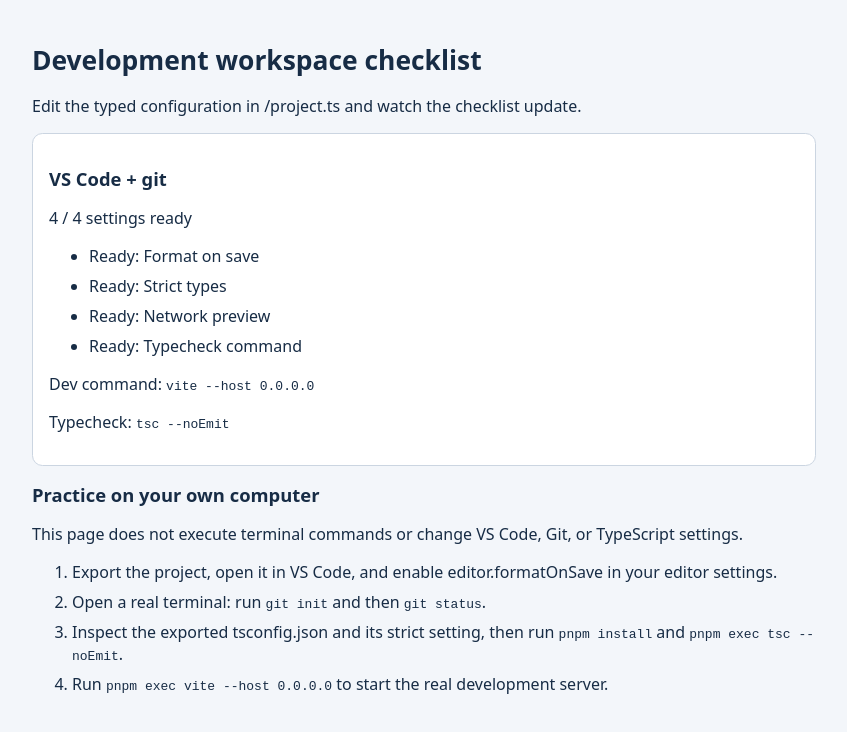
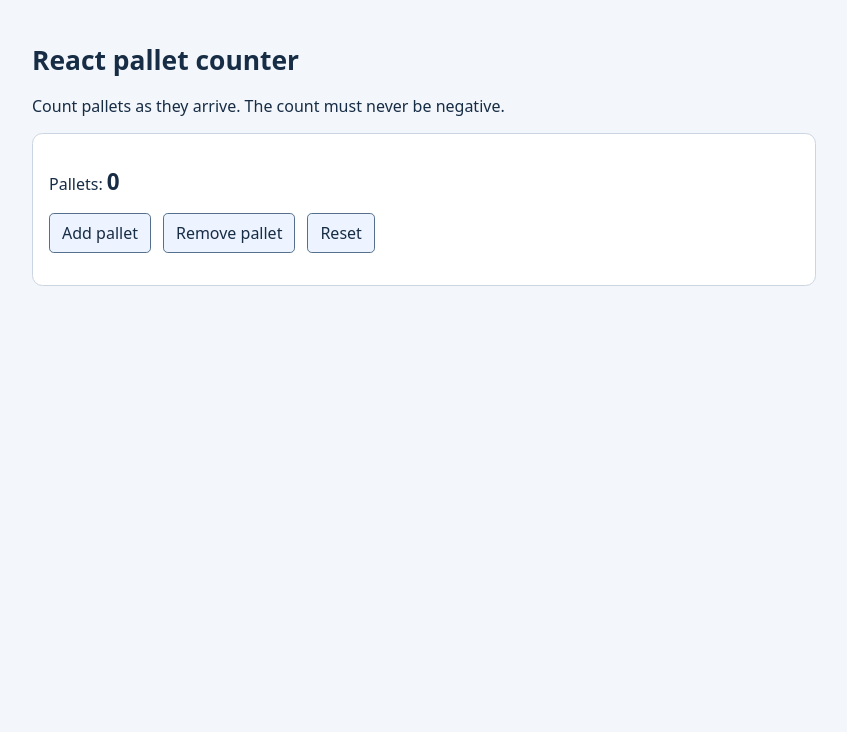
Before and after one commit to adam-zielonka/frontend-tutorial, a React (Vite) app: page / in a window 1280 px wide. Shown: the top 732 px of the page, without its empty margins (216-1063 px from the left). Built offline with nearby package versions, Linux system fonts and the light colour scheme.

Commit message:
React state and events: start (lesson-03-react-basics-start-v1)

```diff
--- a/import-draft.mjs
+++ b/import-draft.mjs
@@ -1,7 +1,7 @@
 import {readFileSync,writeFileSync} from 'node:fs';
 const draft = JSON.parse(readFileSync(process.argv[2], 'utf8'));
-if (draft.lesson !== "02-development-tools") throw Error('This download belongs to another lesson');
-const allowed = ["/App.tsx","/project.ts","/styles.css"];
+if (draft.lesson !== "03-react-basics") throw Error('This download belongs to another lesson');
+const allowed = ["/App.tsx","/styles.css"];
 for (const name of allowed) {
   if (typeof draft.files?.[name] !== 'string') throw Error('Missing file: ' + name);
 }
--- a/package.json
+++ b/package.json
@@ -1,5 +1,5 @@
 {
-  "name": "frontend-02-development-tools",
+  "name": "frontend-03-react-basics",
   "version": "1.0.0",
   "private": true,
   "type": "module",
--- a/src/App.tsx
+++ b/src/App.tsx
@@ -1,29 +1,20 @@
-import { project } from './project';
+import { useState } from 'react';
 import './styles.css';
 
 export default function App() {
-  const checks = [
-    { label: 'Format on save', ready: project.formatOnSave },
-    { label: 'Strict types', ready: project.strict },
-    { label: 'Network preview', ready: project.scripts.dev === 'vite --host 0.0.0.0' },
-    { label: 'Typecheck command', ready: project.scripts.typecheck === 'tsc --noEmit' },
-  ];
+  const [count, setCount] = useState(0);
   return <main>
-    <h1>Development workspace checklist</h1>
-    <p>Edit the typed configuration in /project.ts and watch the checklist update.</p>
-    <section><h2>{project.editor} + {project.versionControl}</h2>
-      <p>{checks.filter(check => check.ready).length} / {checks.length} settings ready</p>
-      <ul>{checks.map(check => <li key={check.label}>{check.ready ? 'Ready' : 'To configure'}: {check.label}</li>)}</ul>
-      <p>Dev command: <code>{project.scripts.dev}</code></p>
-      <p>Typecheck: <code>{project.scripts.typecheck || '(not configured)'}</code></p>
+    <h1>React pallet counter</h1>
+    <p>Count pallets as they arrive. The count must never be negative.</p>
+    <section aria-label="Pallet counter">
+      <p>Pallets: <output aria-live="polite">{count}</output></p>
+      <div className="controls">
+        <button onClick={() => setCount(current => current + 1)}>Add pallet</button>
+        {/* TODO: subtract using a functional update; disable this button at zero. */}
+        <button onClick={() => {}}>Remove pallet</button>
+        {/* TODO: reset state to zero. */}
+        <button onClick={() => {}}>Reset</button>
+      </div>
     </section>
-    <h2>Practice on your own computer</h2>
-    <p>This page does not execute terminal commands or change VS Code, Git, or TypeScript settings.</p>
-    <ol>
-      <li>Export the project, open it in VS Code, and enable editor.formatOnSave in your editor settings.</li>
-      <li>Open a real terminal: run <code>git init</code> and then <code>git status</code>.</li>
-      <li>Inspect the exported tsconfig.json and its strict setting, then run <code>pnpm install</code> and <code>pnpm exec tsc --noEmit</code>.</li>
-      <li>Run <code>pnpm exec vite --host 0.0.0.0</code> to start the real development server.</li>
-    </ol>
   </main>;
 }
--- a/src/project.ts
+++ /dev/null
@@ -1,19 +0,0 @@
-export interface ProjectConfig {
-  editor: string;
-  versionControl: 'git';
-  formatOnSave: boolean;
-  strict: boolean;
-  scripts: { dev: string; typecheck: string };
-}
-
-// This is a typed practice model, not the sandbox's actual tool configuration.
-export const project: ProjectConfig = {
-  editor: 'VS Code',
-  versionControl: 'git',
-  formatOnSave: true,
-  strict: true,
-  scripts: {
-    dev: 'vite --host 0.0.0.0',
-    typecheck: 'tsc --noEmit',
-  },
-};
```
Also changed, not shown: lesson.json (+5 -5 lines), 1 other file (tests, documents, lock files or other folders).
